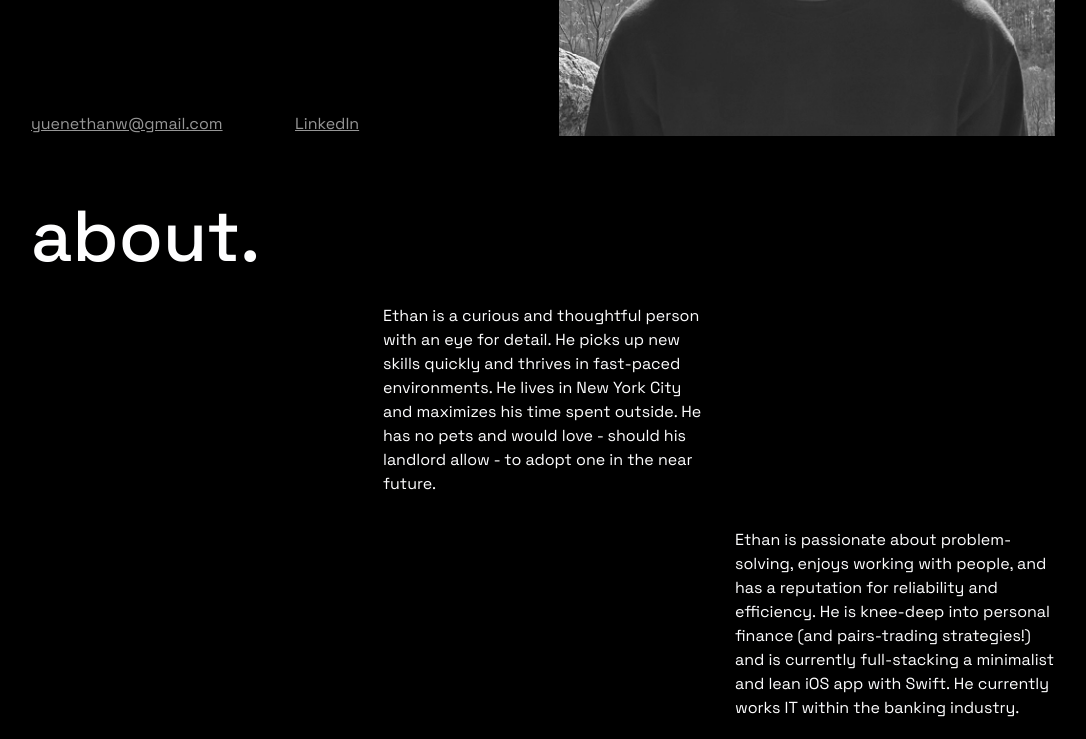
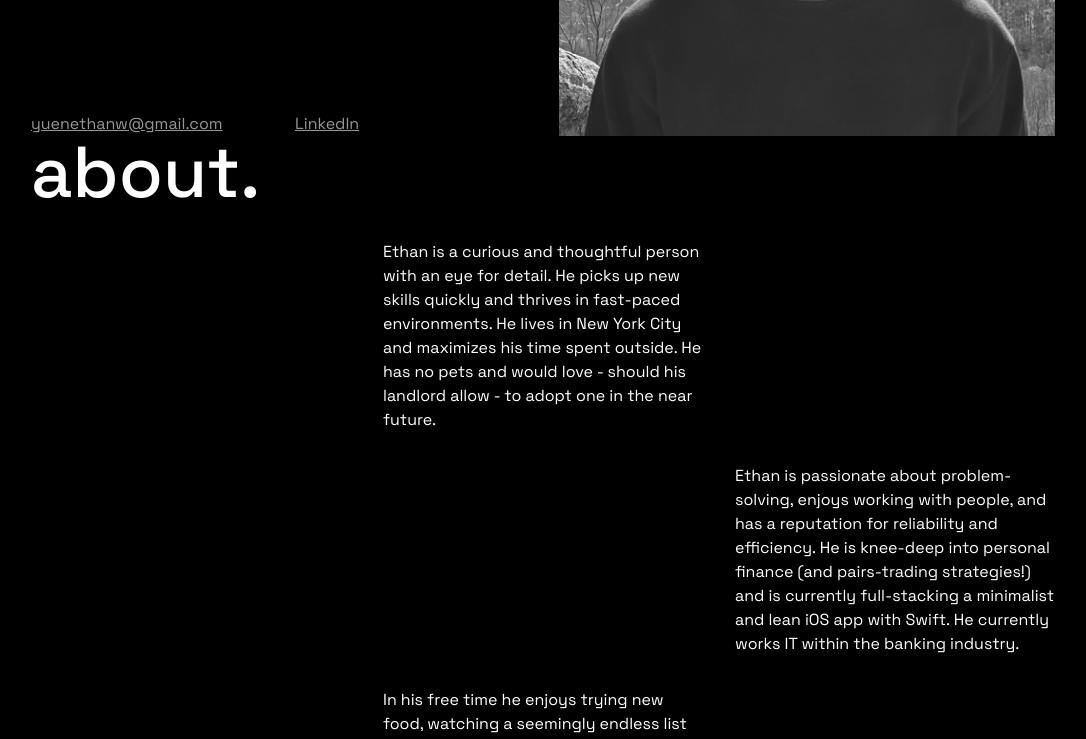
Before and after one commit to ethanwhyy/ethanwhyy.github.io, a Next.js app: page / in a window 1280 px wide. Shown: the part 1160-1899 px from the top of the page, without its empty margins (129-1215 px from the left). Built offline with nearby package versions, Linux system fonts and the light colour scheme.

Commit message:
Removing spacing after selected-audience description
Alters introduction of site, attempting to remove spacing between intro and contact

```diff
--- a/app/page.tsx
+++ b/app/page.tsx
@@ -291,7 +291,8 @@
                           exit={{ opacity: 0, y: -20 }}
                           transition={{ duration: 0.5 }}
                         >
-                          <p className="text-left text-3xl md:text-6xl text-[#fefeff] leading-tight mb-12 max-w-3xl">
+                          <p className="text-left text-3xl md:text-6xl text-[#fefeff] leading-tight max-w-3xl">
+                            {/*mb-12 removed after leading-tight*/}
                             {audienceContent[selectedAudience].description}
                           </p>
                           <div className="flex gap-4 flex-wrap">
@@ -368,8 +369,9 @@
               </section>
 
                 {/* About Section */}
-                <section id="about" className="min-h-screen px-4 md:px-24 py-8 md:py-16 md:ml-16">
+                <section id="about" className="min-h-screen px-4 md:px-24 md:ml-16">
                   <motion.div
+                    // removed after md:px-24: py-8 md:py-16
                     initial={{ y: 100, opacity: 0 }}
                     whileInView={{ y: 0, opacity: 1 }}
                     transition={{ duration: 0.8 }}
```
